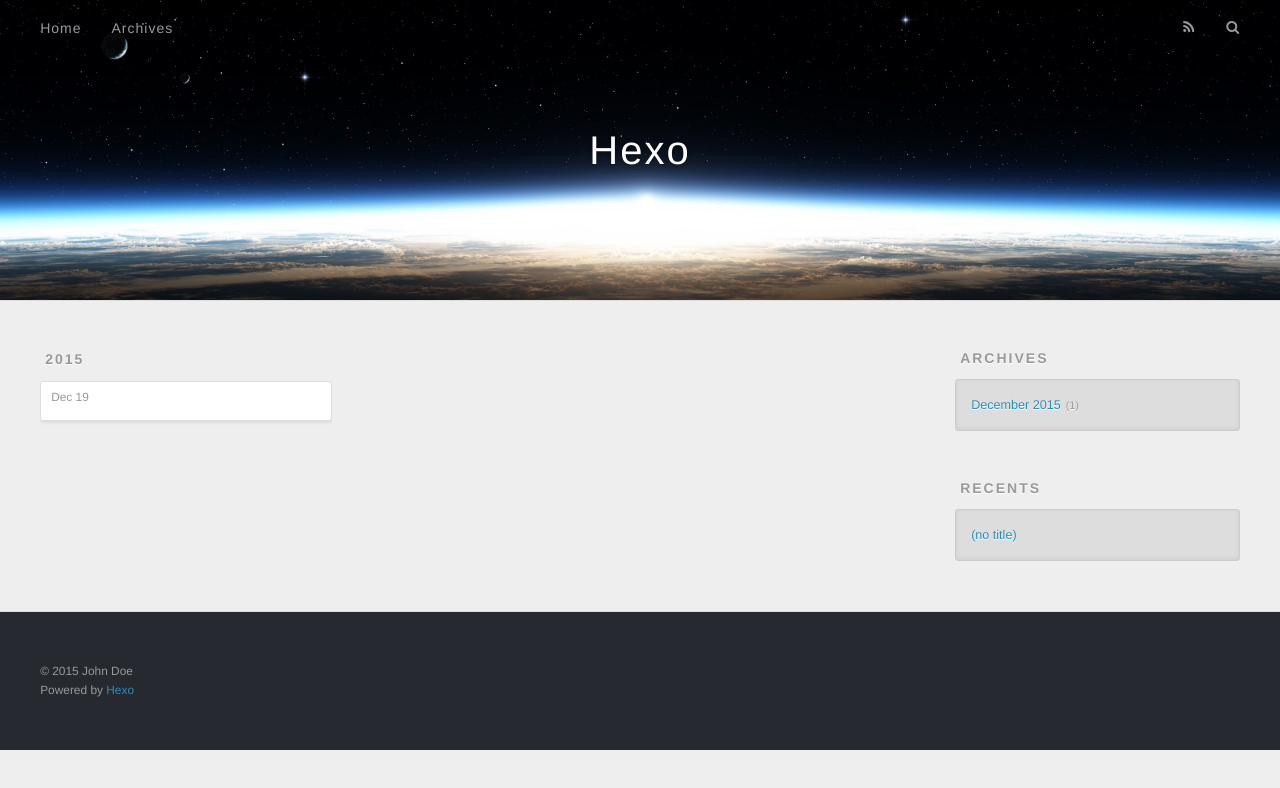
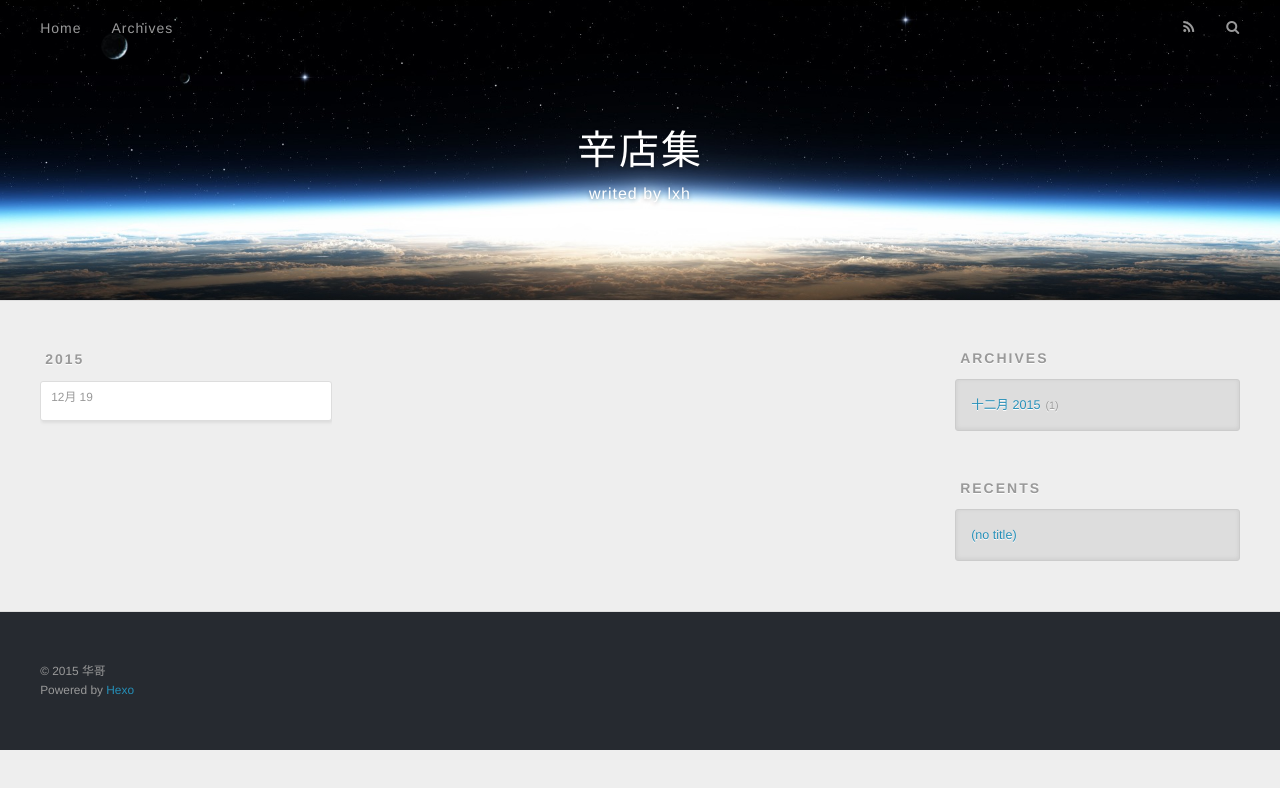
Before and after one commit to jian1621/jian1621.github.io, a plain HTML site: page archives/2015/12/index.html in a window 1280 px wide. Drawn offline with nearby package versions, Linux system fonts and the light colour scheme.

Commit message:
Site updated: 2015-12-19 10:32:43

```diff
--- a/archives/2015/12/index.html
+++ b/archives/2015/12/index.html
@@ -3,19 +3,19 @@
 <head>
   <meta charset="utf-8">
 
-  <title>Archives: 2015/12 | Hexo</title>
+  <title>Archives: 2015/12 | 辛店集</title>
   <meta name="viewport" content="width=device-width, initial-scale=1, maximum-scale=1">
   <meta name="description">
 <meta property="og:type" content="website">
-<meta property="og:title" content="Hexo">
-<meta property="og:url" content="http://yoursite.com/archives/2015/12/index.html">
-<meta property="og:site_name" content="Hexo">
+<meta property="og:title" content="辛店集">
+<meta property="og:url" content="http://liuxuanhua.cn/archives/2015/12/index.html">
+<meta property="og:site_name" content="辛店集">
 <meta property="og:description">
 <meta name="twitter:card" content="summary">
-<meta name="twitter:title" content="Hexo">
+<meta name="twitter:title" content="辛店集">
 <meta name="twitter:description">
 
-    <link rel="alternative" href="/atom.xml" title="Hexo" type="application/atom+xml">
+    <link rel="alternative" href="/atom.xml" title="辛店集" type="application/atom+xml">
 
 
     <link rel="icon" href="/favicon.png">
@@ -33,8 +33,12 @@
   <div id="header-outer" class="outer">
     <div id="header-title" class="inner">
       <h1 id="logo-wrap">
-        <a href="/" id="logo">Hexo</a>
+        <a href="/" id="logo">辛店集</a>
       </h1>
+
+        <h2 id="subtitle-wrap">
+          <a href="/" id="subtitle">writed by lxh</a>
+        </h2>
 
     </div>
     <div id="header-inner" class="inner">
@@ -53,7 +57,7 @@
         <a id="nav-search-btn" class="nav-icon" title="Search"></a>
       </nav>
       <div id="search-form-wrap">
-        <form action="//google.com/search" method="get" accept-charset="UTF-8" class="search-form"><input type="search" name="q" results="0" class="search-form-input" placeholder="Search"><button type="submit" class="search-form-submit">&#xF002;</button><input type="hidden" name="sitesearch" value="http://yoursite.com"></form>
+        <form action="//google.com/search" method="get" accept-charset="UTF-8" class="search-form"><input type="search" name="q" results="0" class="search-form-input" placeholder="Search"><button type="submit" class="search-form-submit">&#xF002;</button><input type="hidden" name="sitesearch" value="http://liuxuanhua.cn"></form>
       </div>
     </div>
   </div>
@@ -76,7 +80,7 @@
   <div class="archive-article-inner">
     <header class="archive-article-header">
       <a href="/2015/12/19/hello-world/" class="archive-article-date">
-  <time datetime="2015-12-19T02:21:39.116Z" itemprop="datePublished">Dec 19</time>
+  <time datetime="2015-12-19T02:21:39.116Z" itemprop="datePublished">12月 19</time>
 </a>
 
     </header>
@@ -100,7 +104,7 @@
   <div class="widget-wrap">
     <h3 class="widget-title">Archives</h3>
     <div class="widget">
-      <ul class="archive-list"><li class="archive-list-item"><a class="archive-list-link" href="/archives/2015/12/">December 2015</a><span class="archive-list-count">1</span></li></ul>
+      <ul class="archive-list"><li class="archive-list-item"><a class="archive-list-link" href="/archives/2015/12/">十二月 2015</a><span class="archive-list-count">1</span></li></ul>
     </div>
   </div>
 
@@ -127,7 +131,7 @@
 
   <div class="outer">
     <div id="footer-info" class="inner">
-      &copy; 2015 John Doe<br>
+      &copy; 2015 华哥<br>
       Powered by <a href="http://hexo.io/" target="_blank">Hexo</a>
     </div>
   </div>
```
Also changed, not shown: 2015/12/19/hello-world/index.html (+15 -11 lines), archives/2015/index.html (+15 -11 lines), archives/index.html (+15 -11 lines), index.html (+15 -11 lines).
